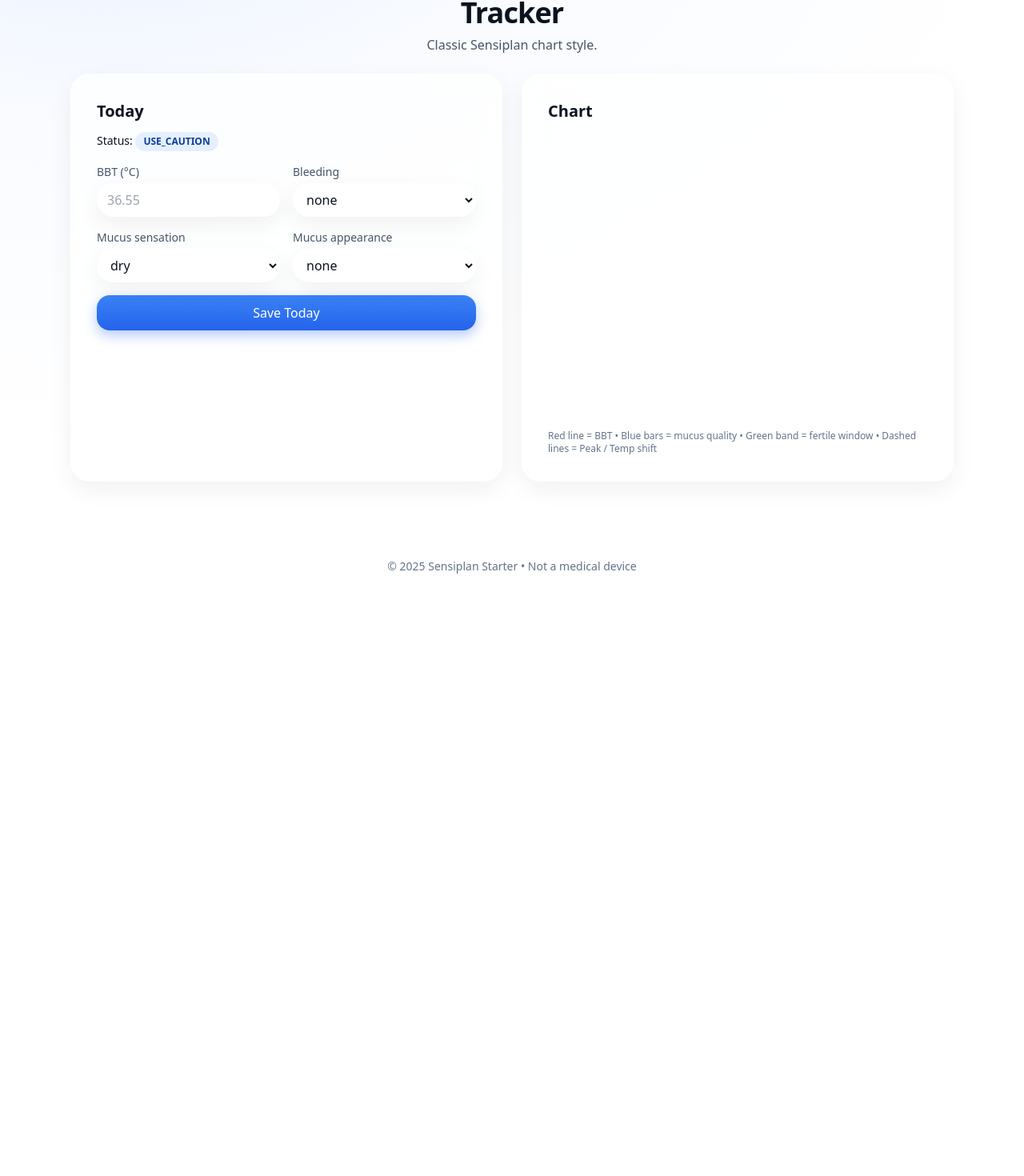
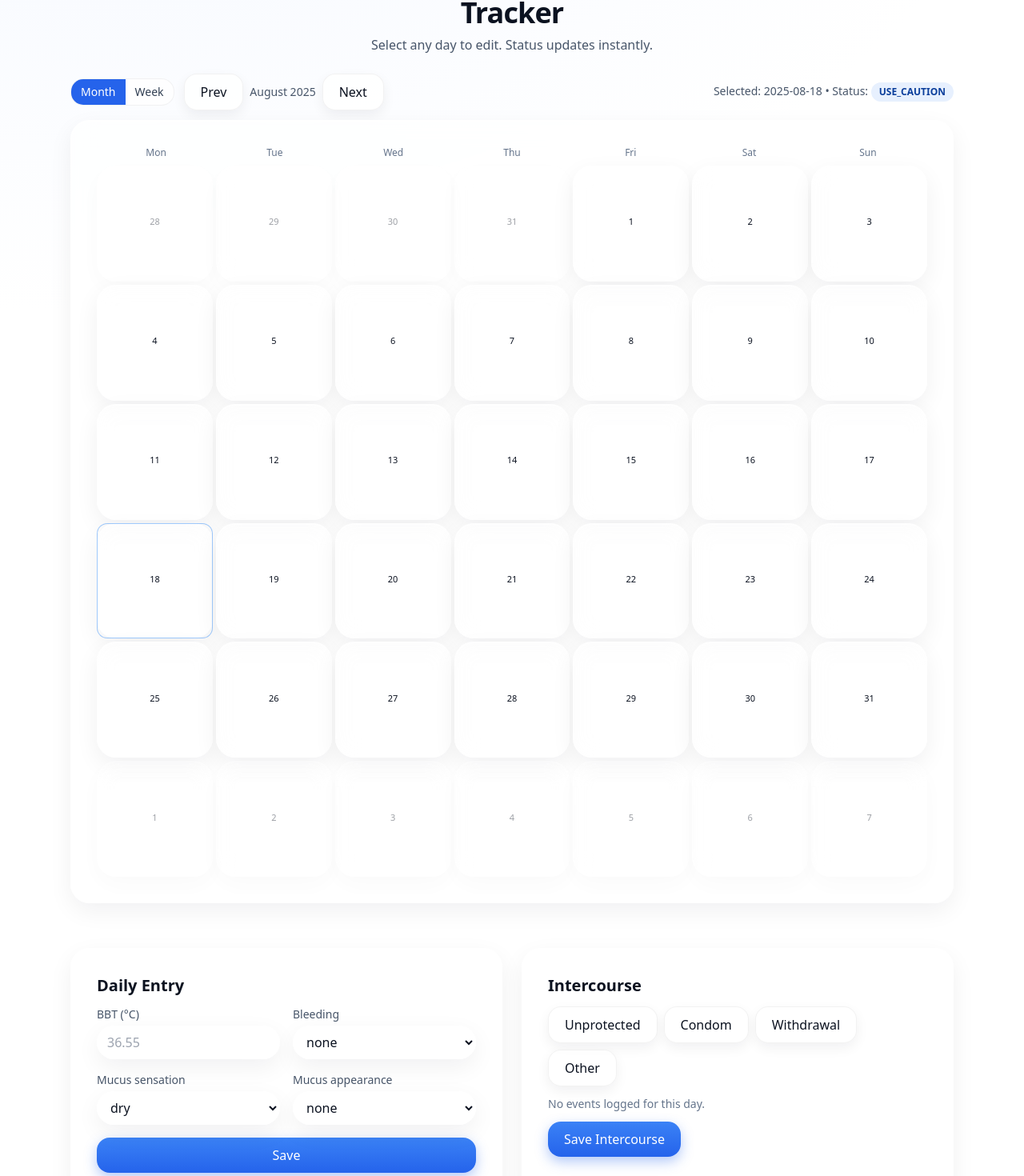
Before and after one commit to kstatulevicius-art/sensiplan-starter, a Next.js app: page /app in a window 1280 px wide. Shown: the part 156-1626 px from the top of the page at 80% size. Before the commit the page ends 914 px from the top, so only its background shows below. Built offline with nearby package versions, Linux system fonts and the light colour scheme.

Commit message:
Add files via upload

```diff
--- a/app/app/page.tsx
+++ b/app/app/page.tsx
@@ -1,9 +1,13 @@
 'use client'
 import { useEffect, useMemo, useState } from 'react'
 import { runSensiplan, type Day } from '@/lib/engine'
-import { db, type Day as DbDay } from '@/lib/db'
+import { db, type Day as DbDay, type CoitusEvent } from '@/lib/db'
 import ChartSensiplan from './ChartSensiplan'
 import { Section, GlassCard } from '@/components/Glass'
+import CalendarToggle from './CalendarToggle'
+import MonthGrid from './calendar/MonthGrid'
+import WeekStrip from './calendar/WeekStrip'
+import { fromId, toId, addMonths } from './calendar/utils'
 
 type Entry = Day
 
@@ -11,11 +15,16 @@ function todayId(){ const d = new Date(); const p=(n:number)=> String(n).padStar
 
 export default function Tracker() {
   const [entries, setEntries] = useState<Entry[]>([])
+  const [calendarMode, setCalendarMode] = useState<'month'|'week'>(() => (typeof window!=='undefined' && localStorage.getItem('calMode') as any) || 'month')
+  const [selectedId, setSelectedId] = useState<string>(() => todayId())
+  const [monthCursor, setMonthCursor] = useState<Date>(() => fromId(todayId()))
   const [temp, setTemp] = useState<string>('')
   const [mucusSensation, setMS] = useState<'none'|'dry'|'moist'|'slippery'>('dry')
   const [mucusAppearance, setMA] = useState<'none'|'sticky'|'creamy'|'clear'|'stretchy'>('none')
   const [bleeding, setBleeding] = useState<'none'|'spotting'|'light'|'normal'|'heavy'>('none')
+  const [coitusEvents, setCoitusEvents] = useState<CoitusEvent[]>([])
 
+  // Load from IndexedDB
   useEffect(() => {
     db.days.toArray().then(ds => {
       const sorted = ds.sort((a,b)=> a.id.localeCompare(b.id))
@@ -23,32 +32,87 @@ export default function Tracker() {
     })
   }, [])
 
+  // Persist mode
+  useEffect(() => { if (typeof window!=='undefined') localStorage.setItem('calMode', calendarMode) }, [calendarMode])
+
+  // Update form when selected day changes
+  useEffect(() => {
+    const found = entries.find(e => e.id === selectedId)
+    setTemp(found?.bbt?.toString() ?? '')
+    setMS(found?.mucusSensation ?? 'dry')
+    setMA(found?.mucusAppearance ?? 'none')
+    setBleeding(found?.bleeding ?? 'none')
+    setCoitusEvents(found?.coitus?.events ?? [])
+  }, [selectedId, entries])
+
   const out = useMemo(() => runSensiplan(entries, { unit:'C', earlyInfertile:'off' }), [entries])
-  const selectedId = todayId()
-  const status = out.markers[selectedId]?.state ?? 'USE_CAUTION'
+  const selectedMarker = out.markers[selectedId]
+  const status = selectedMarker?.state ?? 'USE_CAUTION'
 
-  async function saveToday() {
-    const id = todayId()
-    const entry: Entry = { id, bleeding, mucusSensation, mucusAppearance, bbt: temp ? parseFloat(temp) : undefined }
+  // Build status map for calendar
+  const statusMap: Record<string, { filled:boolean, bleeding:any, state:any, hasCoitus:boolean }> = {}
+  for (const d of entries) {
+    statusMap[d.id] = {
+      filled: true,
+      bleeding: d.bleeding,
+      state: out.markers[d.id]?.state ?? 'USE_CAUTION',
+      hasCoitus: !!(d.coitus?.events?.length)
+    }
+  }
+
+  async function saveSelected() {
+    const id = selectedId
+    const entry: Entry = { id, bleeding, mucusSensation, mucusAppearance, bbt: temp ? parseFloat(temp) : undefined, coitus: { events: coitusEvents } }
     await db.days.put(entry as DbDay)
     const ds = await db.days.toArray()
     setEntries(ds.sort((a,b)=> a.id.localeCompare(b.id)) as Entry[])
-    setTemp('')
   }
+
+  function addCoitus(preset: CoitusEvent){
+    setCoitusEvents(prev => [...prev, preset])
+  }
+  function removeCoitus(index: number){
+    setCoitusEvents(prev => prev.filter((_,i)=> i!==index))
+  }
+
+  const monthTitle = monthCursor.toLocaleDateString(undefined, { month:'long', year:'numeric' })
 
   return (
     <>
       <Section className="pt-6">
         <div className="text-center mb-6">
           <h1 className="text-3xl md:text-4xl font-bold tracking-tight">Tracker</h1>
-          <p className="text-slate-600 mt-2">Classic Sensiplan chart style.</p>
+          <p className="text-slate-600 mt-2">Select any day to edit. Status updates instantly.</p>
         </div>
 
+        <div className="flex items-center justify-between mb-3">
+          <div className="flex items-center gap-3">
+            <CalendarToggle mode={calendarMode} setMode={setCalendarMode} />
+            {calendarMode==='month' && (
+              <div className="flex items-center gap-2">
+                <button className="btn secondary" onClick={()=> setMonthCursor(addMonths(monthCursor,-1))}>Prev</button>
+                <div className="text-sm text-slate-600">{monthTitle}</div>
+                <button className="btn secondary" onClick={()=> setMonthCursor(addMonths(monthCursor,1))}>Next</button>
+              </div>
+            )}
+          </div>
+          <div className="text-sm text-slate-600">Selected: <span className="font-medium">{selectedId}</span> • Status: <span className="badge">{status}</span></div>
+        </div>
+
+        <GlassCard>
+          {calendarMode==='month' ?
+            <MonthGrid current={monthCursor} selectedId={selectedId} onSelect={(id)=>{ setSelectedId(id); setMonthCursor(fromId(id)) }} statusMap={statusMap} />
+            :
+            <WeekStrip selectedId={selectedId} onSelect={setSelectedId} statusMap={statusMap} />
+          }
+        </GlassCard>
+      </Section>
+
+      <Section>
         <div className="grid gap-6 md:grid-cols-2">
           <GlassCard>
-            <h2 className="text-xl font-semibold mb-3">Today</h2>
-            <div className="text-sm mb-4">Status: <span className="badge">{status}</span></div>
-            <form className="grid gap-4 md:grid-cols-2" onSubmit={(e)=>{e.preventDefault(); saveToday();}}>
+            <h2 className="text-xl font-semibold mb-3">Daily Entry</h2>
+            <form className="grid gap-4 md:grid-cols-2" onSubmit={(e)=>{e.preventDefault(); saveSelected();}}>
               <label className="flex flex-col gap-1">
                 <span className="text-sm text-slate-600">BBT (°C)</span>
                 <input className="glass px-3 py-2" inputMode="decimal" placeholder="36.55" value={temp} onChange={e=>setTemp(e.target.value)} />
@@ -71,19 +135,56 @@ export default function Tracker() {
                   <option value="none">none</option><option value="sticky">sticky</option><option value="creamy">creamy</option><option value="clear">clear</option><option value="stretchy">stretchy</option>
                 </select>
               </label>
-              <button className="btn md:col-span-2" type="submit">Save Today</button>
+              <button className="btn md:col-span-2" type="submit">Save</button>
             </form>
           </GlassCard>
 
           <GlassCard>
-            <h2 className="text-xl font-semibold mb-3">Chart</h2>
-            <ChartSensiplan days={entries} markers={out.markers} />
-            <div className="text-xs text-slate-500 mt-3">
-              Red line = BBT • Blue bars = mucus quality • Green band = fertile window • Dashed lines = Peak / Temp shift
+            <h2 className="text-xl font-semibold mb-3">Intercourse</h2>
+            <div className="flex flex-wrap gap-2 mb-3">
+              <button className="btn secondary" onClick={()=>addCoitus({ protection:'none', ejaculation:'vaginal' })}>Unprotected</button>
+              <button className="btn secondary" onClick={()=>addCoitus({ protection:'condom', ejaculation:'external' })}>Condom</button>
+              <button className="btn secondary" onClick={()=>addCoitus({ protection:'withdrawal', ejaculation:'external' })}>Withdrawal</button>
+              <button className="btn secondary" onClick={()=>addCoitus({ protection:'other', ejaculation:'unknown' })}>Other</button>
+            </div>
+            <ul className="space-y-2">
+              {coitusEvents.map((ev, i) => (
+                <li key={i} className="glass px-3 py-2 flex items-center justify-between rounded-xl">
+                  <div className="text-sm">
+                    <span className="font-medium">{ev.protection ?? 'n/a'}</span>
+                    <span className="opacity-60">{ev.ejaculation ? ` • ${ev.ejaculation}` : ''}</span>
+                    {ev.at && <span className="opacity-60"> • {ev.at}</span>}
+                  </div>
+                  <button className="text-red-600 text-sm underline" onClick={()=>removeCoitus(i)}>Delete</button>
+                </li>
+              ))}
+              {coitusEvents.length===0 && <li className="text-sm text-slate-500">No events logged for this day.</li>}
+            </ul>
+            <div className="mt-3">
+              <button className="btn" onClick={saveSelected}>Save Intercourse</button>
             </div>
           </GlassCard>
         </div>
       </Section>
+
+      <Section>
+        <GlassCard>
+          <h2 className="text-xl font-semibold mb-3">Chart</h2>
+          <ChartSensiplan days={entries} markers={out.markers} />
+          <div className="text-xs text-slate-500 mt-3">
+            Red line = BBT • Blue bars = mucus quality • Green band = fertile window • Dashed lines = Peak / Temp shift
+          </div>
+        </GlassCard>
+      </Section>
+
+      <Section>
+        <GlassCard>
+          <h2 className="text-xl font-semibold mb-2">Decision details for {selectedId}</h2>
+          <div className="text-sm text-slate-700 space-y-1">
+            {(out.markers[selectedId]?.explanations ?? ['No specific markers for this day.']).map((e,i)=> <div key={i}>• {e}</div>)}
+          </div>
+        </GlassCard>
+      </Section>
     </>
   )
 }
```
